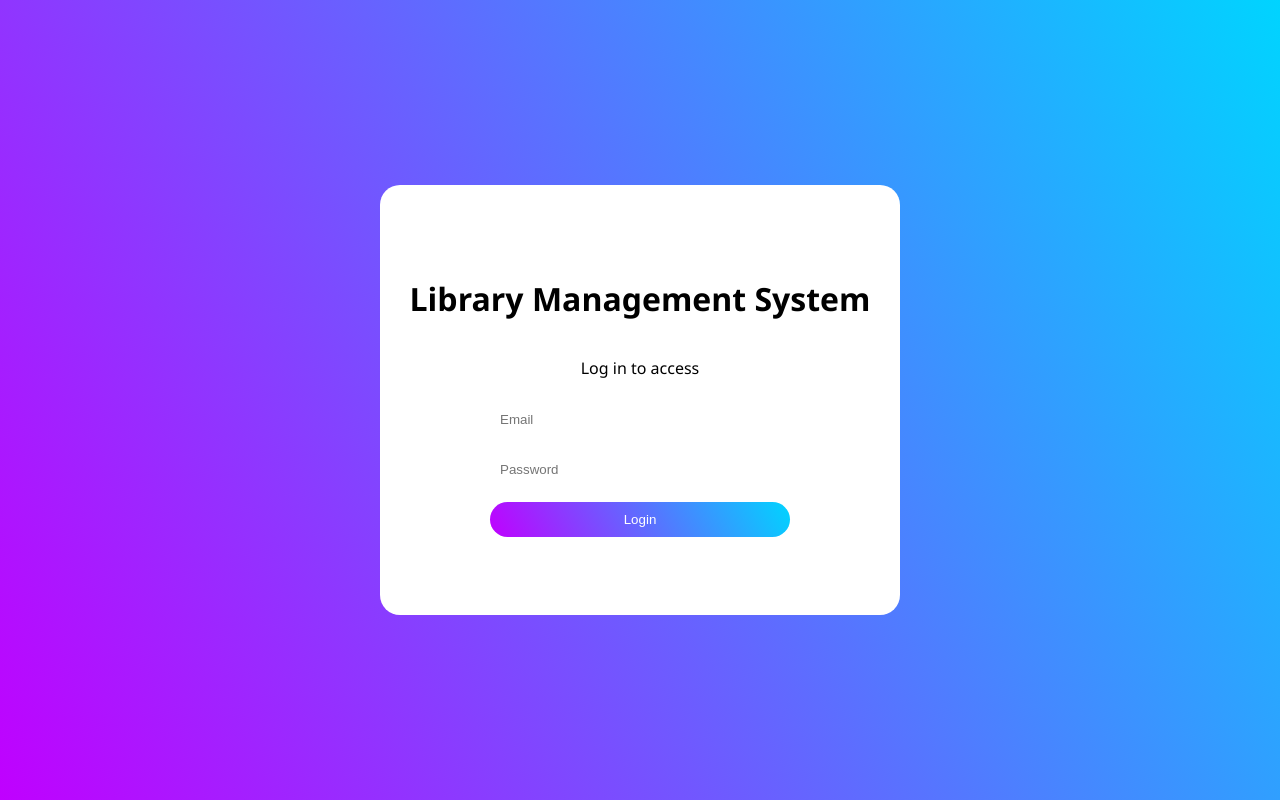
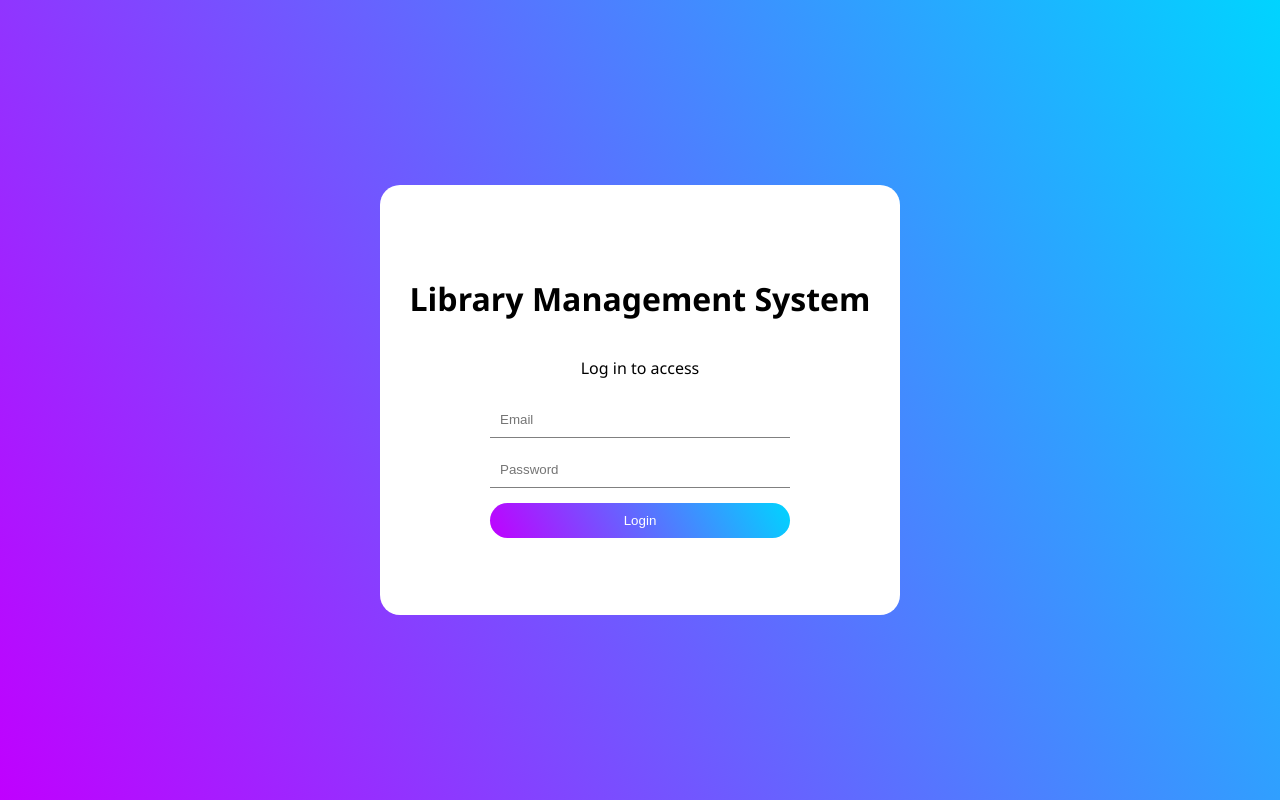
Before and after one commit to malinuuus/library-management-system, a PHP site: page /login.php in a window 1280 px wide. Run offline with PHP 8.4, Linux system fonts and the light colour scheme.

Commit message:
Change login input to button

```diff
--- a/login.php
+++ b/login.php
@@ -17,7 +17,7 @@
             <form action="scripts/authenticate.php" method="post">
                 <input type="text" name="email" placeholder="Email">
                 <input type="password" name="password" placeholder="Password">
-                <input type="submit" value="Login">
+                <button type="submit">Login</button>
                 <?php
                 session_start();
                 if (isset($_SESSION["err"])) {
--- a/style/login.css
+++ b/style/login.css
@@ -28,13 +28,19 @@ body, html {
     min-height: 150px;
 }
 
-.wrapper input {
+.wrapper input,
+.wrapper button {
     padding: 10px;
     border: none;
 }
 
-.wrapper input[type=submit] {
+.wrapper input {
+    border-bottom: 1px solid gray;
+}
+
+.wrapper button {
     background: var(--bg-gradient);
     color: #fff;
     border-radius: 20px;
+    cursor: pointer;
 }
```
